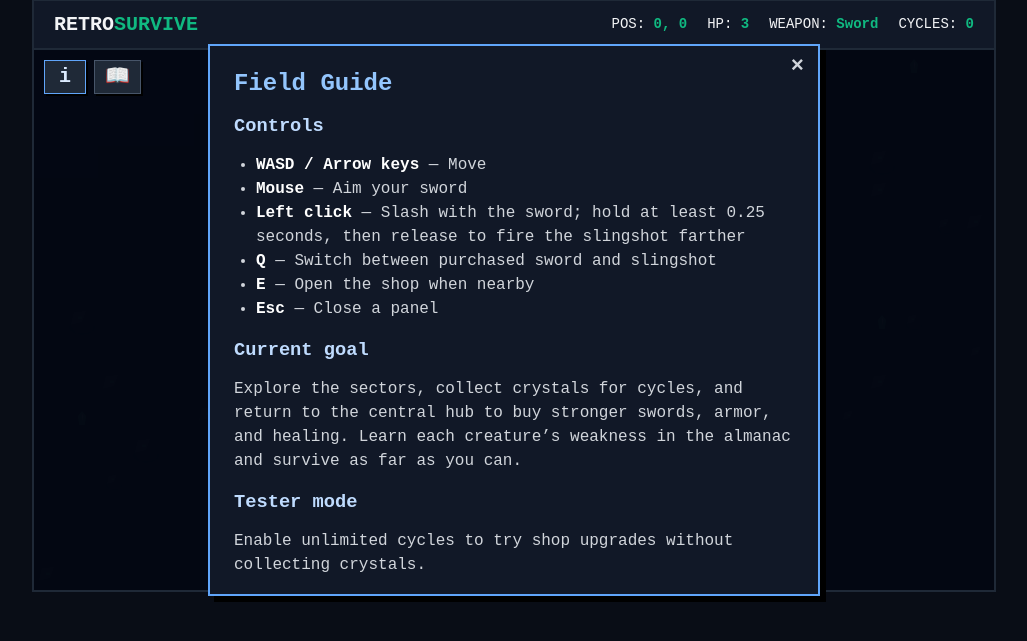
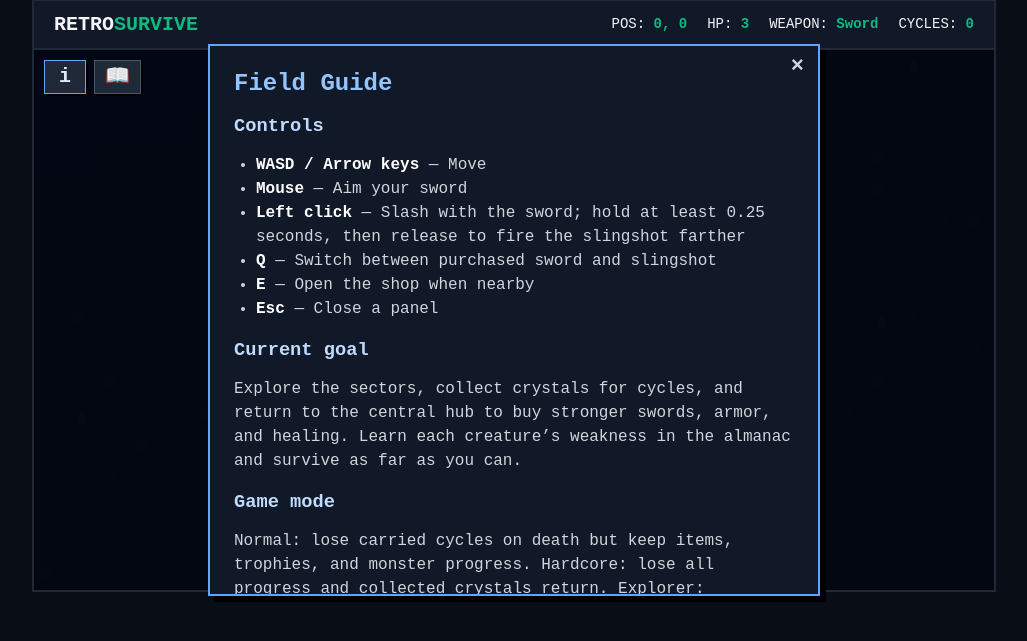
Before and after one commit to afstierman/competitive-game, a Flask app: page /final in a window 1280 px wide, after a click that opens the changed part. Shown: the part 181-822 px from the top of the page, without its empty margins (126-1153 px from the left). Run offline with Flask 3, Linux system fonts and the light colour scheme.

Commit message:
gamemodes added

```diff
--- a/static/main.js
+++ b/static/main.js
@@ -1,6 +1,6 @@
 import { createPlayer, startPlayerAttack, releasePlayerAttack, updatePlayer, drawPlayer } from './player.js';
 import { CONFIG } from './config.js';
-import { drawWorld, getBiomeAtPosition } from './world/world.js';
+import { drawWorld, getBiomeAtPosition, resetCollectedCrystals } from './world/world.js';
 import { isNearShop } from './world/shop.js';
 import { drawEnemies, resetEnemies, updateEnemies } from './world/enemies.js';
 import { getComputerBugKills } from './world/enemies/computerBug.js';
@@ -38,8 +38,9 @@
   const almanacToggle = document.getElementById('almanac-toggle');
   const helpPanel = document.getElementById('help-panel');
   const helpToggle = document.getElementById('help-toggle');
-  const testerToggle = document.getElementById('tester-toggle');
-  const testerStatus = document.getElementById('tester-status');
+  const gameModeSelect = document.getElementById('game-mode');
+  const modeStatus = document.getElementById('mode-status');
+  const gameModes = ['normal', 'hardcore', 'explorer'];
 
   let cyclesEl = document.getElementById('ui-cycles');
   let biomeEl = document.getElementById('ui-biome');
@@ -66,7 +67,7 @@
   let shopOpen = false;
   let almanacOpen = false;
   let helpOpen = false;
-  let testerMode = false;
+  let gameMode = 'normal';
   const mouse = { x: canvas.width / 2, y: canvas.height / 2 };
   const keys = {};
 
@@ -75,16 +76,16 @@
   let bannerTimer = 0;
 
   function canAfford(cost) {
-    return testerMode || player.cycles >= cost;
+    return gameMode === 'explorer' || player.cycles >= cost;
   }
 
   function spendCycles(cost) {
-    if (!testerMode) player.cycles -= cost;
+    if (gameMode !== 'explorer') player.cycles -= cost;
   }
 
   function refreshShop() {
     const healthUpgradeCost = 10 * (2 ** Math.max(0, player.maxHp - CONFIG.maxHp));
-    shopCyclesEl.textContent = testerMode ? '∞' : player.cycles;
+    shopCyclesEl.textContent = gameMode === 'explorer' ? '∞' : player.cycles;
     healButton.textContent = 'Heal 1 heart · 10 cycles';
     healthButton.textContent = `+1 max health · ${healthUpgradeCost} cycles`;
     healButton.disabled = !canAfford(10) || player.hp >= player.maxHp;
@@ -228,13 +229,15 @@
     }
   });
   document.getElementById('help-close').addEventListener('click', () => setHelpOpen(false));
-  testerToggle.addEventListener('click', () => {
-    testerMode = !testerMode;
-    testerToggle.setAttribute('aria-pressed', String(testerMode));
-    testerToggle.textContent = testerMode ? 'Disable tester mode' : 'Enable tester mode';
-    testerStatus.textContent = testerMode
-      ? 'Tester mode is on. Shop purchases are free.'
-      : 'Tester mode is off.';
+  gameModeSelect.addEventListener('click', () => {
+    gameMode = gameModes[(gameModes.indexOf(gameMode) + 1) % gameModes.length];
+    gameModeSelect.textContent = `Mode: ${gameMode[0].toUpperCase()}${gameMode.slice(1)}`;
+    const descriptions = {
+      normal: 'Normal mode: cycles are lost on death; items and progress are kept.',
+      hardcore: 'Hardcore mode: death resets your run and collected crystals respawn.',
+      explorer: 'Explorer mode: shop purchases are free and progress resets on death.'
+    };
+    modeStatus.textContent = descriptions[gameMode];
     if (shopOpen) refreshShop();
   });
   healButton.addEventListener('click', () => {
@@ -270,19 +273,45 @@
 
   function triggerGameOver(reason) {
     isRunning = false;
+    const diedInMode = gameMode;
+    const carriedCycles = player.cycles;
+    const resetProgress = diedInMode !== 'normal';
+    resetEnemies({ preserveProgress: !resetProgress });
+    window.dispatchEvent(new CustomEvent('simulation-restarted', { detail: { resetProgress } }));
+    if (diedInMode === 'hardcore') resetCollectedCrystals();
     overlay.classList.remove('hidden');
+    const deathResult = diedInMode === 'normal'
+      ? `Lost Cycles: <b>${carriedCycles}</b><br>Items and progress kept.`
+      : diedInMode === 'hardcore'
+        ? 'All run progress reset. Crystals have respawned.'
+        : `Extracted Cycles: <b>${carriedCycles}</b>`;
     overlay.innerHTML = `
       <h2 style="color:#f87171;">SYSTEM TERMINATED</h2>
-      <p>${reason}<br>Extracted Cycles: <b>${player.cycles}</b></p>
+      <p>${reason}<br>${deathResult}</p>
       <button id="launch-btn">RESTART SIMULATION</button>
     `;
     document.getElementById('launch-btn').addEventListener('click', startNewRun);
   }
 
   function startNewRun() {
+    const previousPlayer = player;
     player = createPlayer();
-    resetEnemies();
-    window.dispatchEvent(new Event('simulation-restarted'));
+    if (gameMode === 'normal' && previousPlayer.hp <= 0) {
+      player.maxHp = previousPlayer.maxHp;
+      player.swordTier = previousPlayer.swordTier;
+      player.swordDamage = previousPlayer.swordDamage;
+      player.swordColor = previousPlayer.swordColor;
+      player.slingshotTier = previousPlayer.slingshotTier;
+      player.slingshotDamage = previousPlayer.slingshotDamage;
+      player.slingshotColor = previousPlayer.slingshotColor;
+      player.armorTier = previousPlayer.armorTier;
+      player.armorReduction = previousPlayer.armorReduction;
+      player.armorColor = previousPlayer.armorColor;
+      player.hp = player.maxHp;
+    } else if (gameMode !== 'normal') {
+      resetEnemies();
+      window.dispatchEvent(new CustomEvent('simulation-restarted', { detail: { resetProgress: true } }));
+    }
     setShopOpen(false);
     setAlmanacOpen(false);
     setHelpOpen(false);
@@ -341,7 +370,7 @@
 
     posEl.textContent = `${Math.round(player.x)}, ${Math.round(player.y)}`;
     hpEl.textContent = `${'♥'.repeat(player.hp)}${'♡'.repeat(player.maxHp - player.hp)}`;
-    if (cyclesEl) cyclesEl.textContent = testerMode ? '∞' : player.cycles;
+    if (cyclesEl) cyclesEl.textContent = gameMode === 'explorer' ? '∞' : player.cycles;
     if (weaponEl) weaponEl.textContent = player.activeWeapon === 'sword'
       ? CONFIG.swords[player.swordTier].name
       : CONFIG.slingshots[player.slingshotTier].name;
--- a/static/world/enemies.js
+++ b/static/world/enemies.js
@@ -48,14 +48,14 @@
   startInfernalBoss(x, y, player, canvas);
 }
 
-export function resetEnemies() {
-  resetComputerBugs();
-  resetOctopuses();
-  resetCrabs();
-  resetComputerViruses();
-  resetMalwareWorms();
-  resetSkeletons();
-  resetMagmaSlugs();
+export function resetEnemies({ preserveProgress = false } = {}) {
+  resetComputerBugs(preserveProgress);
+  resetOctopuses(preserveProgress);
+  resetCrabs(preserveProgress);
+  resetComputerViruses(preserveProgress);
+  resetMalwareWorms(preserveProgress);
+  resetSkeletons(preserveProgress);
+  resetMagmaSlugs(preserveProgress);
   resetOvergrowthBossEgg();
   resetAbyssBossEgg();
   resetVoidBossEgg();
--- a/static/world/enemies/computerBug.js
+++ b/static/world/enemies/computerBug.js
@@ -89,10 +89,10 @@
   }
 }
 
-export function resetComputerBugs() {
+export function resetComputerBugs(preserveProgress = false) {
   enemiesByCell.clear();
   spawnTimer = BUG_CONFIG.spawnRate.initialDelay;
-  totalKills = 0;
+  if (!preserveProgress) totalKills = 0;
 }
 
 export function damageComputerBugs(player, swingAngle) {
--- a/static/world/enemies/computerVirus.js
+++ b/static/world/enemies/computerVirus.js
@@ -136,12 +136,12 @@
   }
 }
 
-export function resetComputerViruses() {
+export function resetComputerViruses(preserveProgress = false) {
   viruses.clear();
   effects = [];
   nextId = 0;
   spawnTimer = SPAWN.initialDelay;
-  totalKills = 0;
+  if (!preserveProgress) totalKills = 0;
 }
 
 export function damageComputerViruses(player, swingAngle) {
--- a/static/world/enemies/crab.js
+++ b/static/world/enemies/crab.js
@@ -122,11 +122,11 @@
   }
 }
 
-export function resetCrabs() {
+export function resetCrabs(preserveProgress = false) {
   crabs.clear();
   nextId = 0;
   spawnTimer = CRAB_CONFIG.spawnRate.initialDelay;
-  totalKills = 0;
+  if (!preserveProgress) totalKills = 0;
 }
 
 export function damageCrabs(player, swingAngle) {
--- a/static/world/enemies/magmaSlug.js
+++ b/static/world/enemies/magmaSlug.js
@@ -169,13 +169,13 @@
   }
 }
 
-export function resetMagmaSlugs() {
+export function resetMagmaSlugs(preserveProgress = false) {
   slugs.clear();
   globs = [];
   puddles = [];
   nextId = 0;
   spawnTimer = SPAWN.initialDelay;
-  totalKills = 0;
+  if (!preserveProgress) totalKills = 0;
 }
 
 export function damageMagmaSlugs(player, swingAngle) {
--- a/static/world/enemies/malwareWorm.js
+++ b/static/world/enemies/malwareWorm.js
@@ -191,12 +191,12 @@
   }
 }
 
-export function resetMalwareWorms() {
+export function resetMalwareWorms(preserveProgress = false) {
   worms.clear();
   effects = [];
   nextId = 0;
   spawnTimer = SPAWN.initialDelay;
-  totalKills = 0;
+  if (!preserveProgress) totalKills = 0;
 }
 
 export function damageMalwareWorms(player, swingAngle) {
--- a/static/world/enemies/octopus.js
+++ b/static/world/enemies/octopus.js
@@ -142,10 +142,10 @@
   }
 }
 
-export function resetOctopuses() {
+export function resetOctopuses(preserveProgress = false) {
   octopusesByTile.clear();
   spawnTimer = OCTOPUS_CONFIG.spawnRate.initialDelay;
-  totalKills = 0;
+  if (!preserveProgress) totalKills = 0;
 }
 
 export function damageOctopuses(player, swingAngle) {
--- a/static/world/enemies/skeleton.js
+++ b/static/world/enemies/skeleton.js
@@ -145,11 +145,11 @@
   }
 }
 
-export function resetSkeletons() {
+export function resetSkeletons(preserveProgress = false) {
   skeletons.clear();
   nextId = 0;
   spawnTimer = SPAWN.initialDelay;
-  totalKills = 0;
+  if (!preserveProgress) totalKills = 0;
 }
 
 export function damageSkeletons(player, swingAngle) {
--- a/static/world/hubTrophy.js
+++ b/static/world/hubTrophy.js
@@ -10,7 +10,8 @@
 let voidTrophyUnlocked = false;
 let infernalTrophyUnlocked = false;
 
-window.addEventListener('simulation-restarted', () => {
+window.addEventListener('simulation-restarted', event => {
+  if (event.detail?.resetProgress === false) return;
   trophyUnlocked = false;
   abyssTrophyUnlocked = false;
   voidTrophyUnlocked = false;
--- a/static/world/world.js
+++ b/static/world/world.js
@@ -7,6 +7,10 @@
 export { checkHazards } from './hazards.js';
 export { collectedCrystals };
 export { getBiomeAtDistance } from './generation.js';
+
+export function resetCollectedCrystals() {
+  collectedCrystals.clear();
+}
 
 export function getBiomeAtPosition(worldX, worldY) {
   if (isInsideShopSector(worldX, worldY)) {
--- a/templates/index.html
+++ b/templates/index.html
@@ -39,10 +39,10 @@
           </ul>
           <h3>Current goal</h3>
           <p>Explore the sectors, collect crystals for cycles, and return to the central hub to buy stronger swords, armor, and healing. Learn each creature’s weakness in the almanac and survive as far as you can.</p>
-          <h3>Tester mode</h3>
-          <p>Enable unlimited cycles to try shop upgrades without collecting crystals.</p>
-          <button id="tester-toggle" class="tester-toggle" aria-pressed="false">Enable tester mode</button>
-          <p id="tester-status" class="tester-status" aria-live="polite">Tester mode is off.</p>
+          <h3>Game mode</h3>
+          <p>Normal: lose carried cycles on death but keep items, trophies, and monster progress. Hardcore: lose all progress and collected crystals return. Explorer: unlimited cycles for testing.</p>
+          <button id="game-mode" class="tester-toggle" type="button">Mode: Normal</button>
+          <p id="mode-status" class="tester-status" aria-live="polite">Normal mode: cycles are lost on death; items and progress are kept.</p>
         </div>
       </section>
 
```
